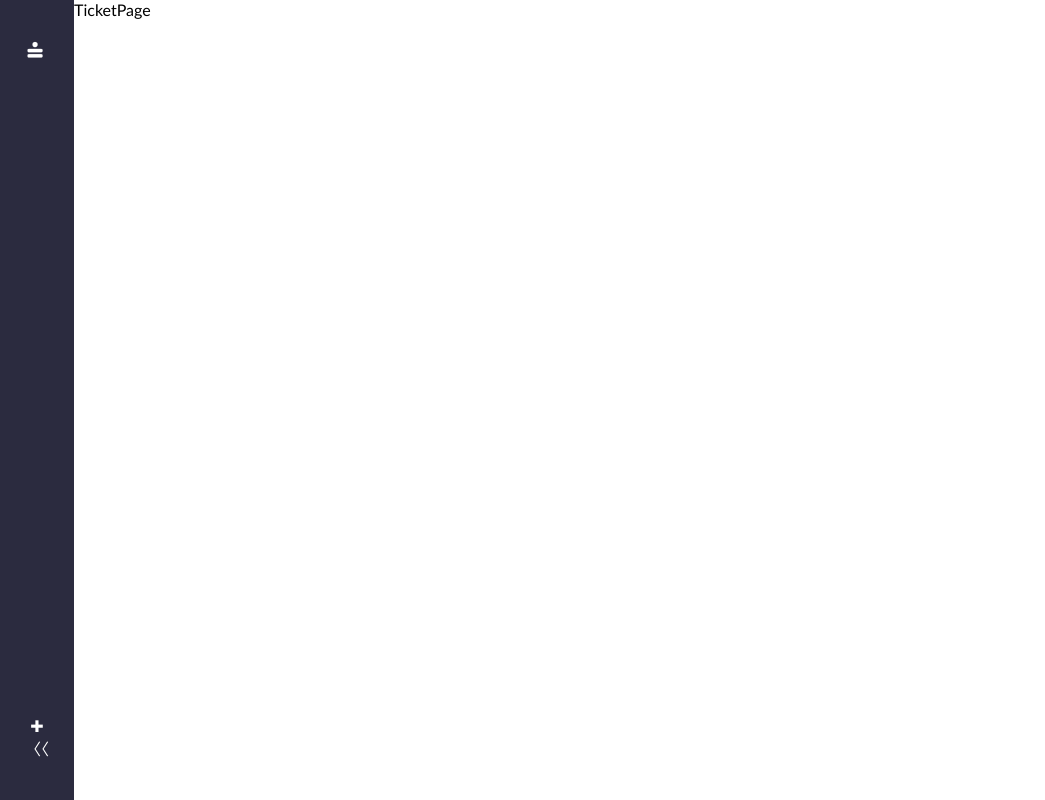
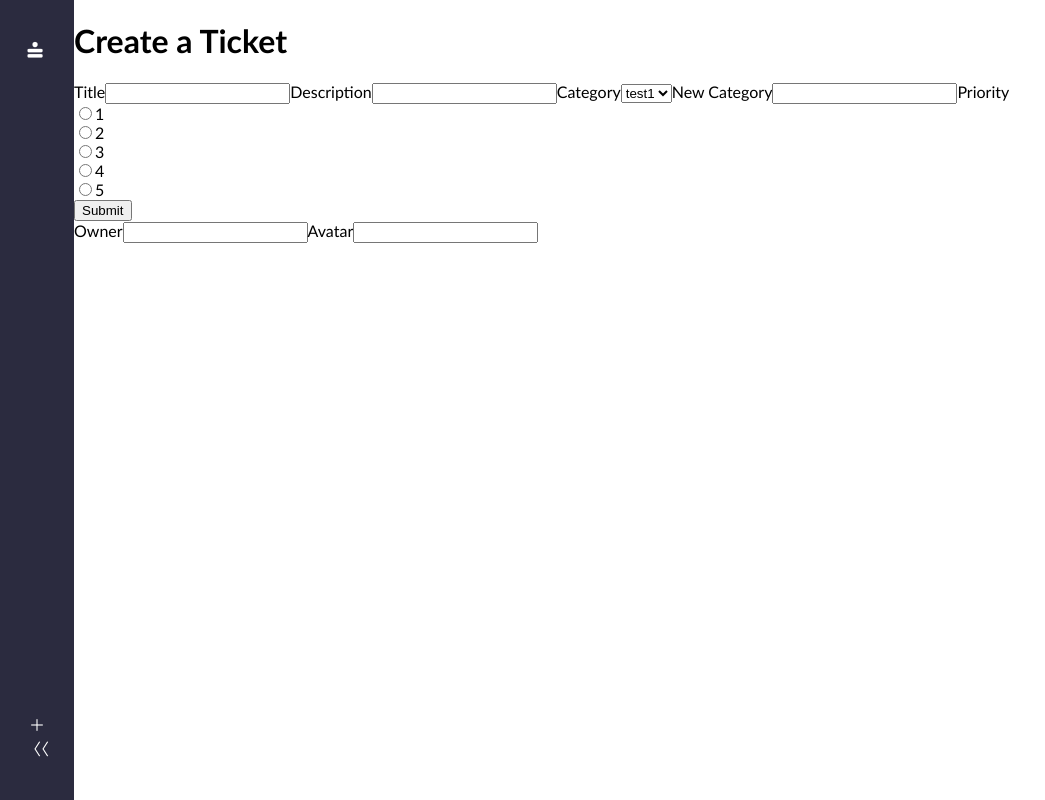
Before and after one commit to taekim-dev/monday-clone, a React (Create React App) app: page /ticket in a window 1280 px wide. Shown: the whole page, without its empty margins (0-1045 px from the left). Built offline with nearby package versions, Linux system fonts and the light colour scheme.

Commit message:
Added Ticket Page Functionalities

```diff
--- a/src/componenets/DeleteBlock.js
+++ b/src/componenets/DeleteBlock.js
@@ -1,6 +1,15 @@
 const DeleteBlock = () => {
+
+    const deleteTicket = () =>{
+        console.log('deleted')
+    }
     return (
-        <div>DeleteBlock</div>
+        <div className="delete-block">
+            <div className="delete-block">
+                <div className="delete-icon" onClick={deleteTicket}>✖︎</div>
+
+            </div>
+        </div>
     )
 }
 
--- a/src/componenets/Nav.js
+++ b/src/componenets/Nav.js
@@ -10,7 +10,7 @@
                 <img src={logo} alt="logo" />
             </div>
             <div className="controls-container">
-                <div className="icon" onClick={() => navigate('/ticket')}>✚</div>
+                <div className="icon" onClick={() => navigate('/ticket')}>＋</div>
                 <div className="icon" onClick={() => navigate('/')}>〈〈</div>
             </div>
         </nav>
--- a/src/componenets/TicketCard.js
+++ b/src/componenets/TicketCard.js
@@ -13,7 +13,7 @@
     return (
         <div className="ticket-card">
             <Link to={`/ticket/`} id="link">
-                <div className="ticket-color"></div>
+                <div className="ticket-color" style={{backgroundColor:color}}></div>
                 <h3>{ticket.title}</h3>
                 <AvatarDisplay ticket={ticket}/>
                 <StatusDisplay status={ticket.status}/>
--- a/src/index.css
+++ b/src/index.css
@@ -129,3 +129,23 @@
     background-color: rgb(104, 104, 175);
     height: 100%;
 }
+
+.ticket-card .delete-block{
+    background-color: rgb(211, 211, 211);
+    width: 50px;
+    margin: 2px;
+    display: flex;
+    justify-content: center;
+    align-items: center;
+}
+
+.ticket-card .delete-block .delete-icon{
+    width: 20px;
+    height: 20px;
+    border-radius: 10px;
+    background-color: rgb(61, 61, 61);
+    display: flex;
+    justify-content: center;
+    align-items: center;
+    color: rgb(255, 255, 255);
+}
--- a/src/pages/Dashboard.js
+++ b/src/pages/Dashboard.js
@@ -40,6 +40,15 @@
         }
     ]
 
+    const colors = [
+        'rgb(255, 179, 186)',
+        'rgb(255, 223, 186)',
+        'rgb(255, 255, 186)',
+        'rgb(186, 255, 201)',
+        'rgb(186, 255, 255)'
+
+    ]
+
     const uniqueCategories = [
         ...new Set(tickets?.map(({ category }) => category))
     ]
@@ -60,7 +69,7 @@
                             .map((filteredTicket, _index) => (
                                 <TicketCard
                                     id={_index}
-                                    color={filteredTicket.color}
+                                    color={colors[categoryIndex] || colors[0]}
                                     ticket={filteredTicket}
                                 />
                             ))
--- a/src/pages/TicketPage.js
+++ b/src/pages/TicketPage.js
@@ -1,7 +1,193 @@
+import {useState} from 'react'
+const TicketPage = () => {
+    const [formData, setFormData] = useState({
+        status: 'not started',
+        progress: 0,
+        timestamp: new Date().toISOString()
+    })
+    const editMode = false
+    const handleSubmit = () => {
+        console.log('submitted')
+    }
 
-const TicketPage = () => {
+    const handleChange = (e) => {
+        const value = e.target.value
+        const name = e.target.name
+
+        setFormData((prevState) => ({
+            ...prevState,
+            [name]: value
+            })
+        )
+    }
+
+    const categories = ['test1', 'test2']
+    console.log(formData)
+
     return (
-        <div>TicketPage</div>
+        <div className="ticket">
+            <h1>{editMode ? 'Update your Ticket' : 'Create a Ticket'}</h1>
+            <div className="ticket-container">
+                <form onSubmit={handleSubmit}>
+                    <section>
+                        <label htmlFor="title">Title</label>
+                        <input
+                            id="title"
+                            name="title"
+                            type="text"
+                            onChange={handleChange}
+                            required={true}
+                            value={formData.title}
+                        />
+                        <label htmlFor="description">Description</label>
+                        <input
+                            id="description"
+                            name="description"
+                            type="text"
+                            onChange={handleChange}
+                            required={true}
+                            value={formData.description}
+                        />
+                        <label>Category</label>
+                        <select
+                            name="category"
+                            value={formData.category}
+                            onChange={handleChange}
+                        >
+                            {categories?.map((category, _index) => (
+                                <option key={_index} value={category}>{category}</option>
+                                ))}
+
+                        </select>
+
+                        <label htmlFor="new-category">New Category</label>
+                        <input
+                            id="new-category"
+                            name="category"
+                            type="text"
+                            onChange={handleChange}
+                            required={true}
+                            value={formData.category}
+                        />
+
+                        <label>Priority</label>
+                        <div className="multiple-input-container">
+                            <input
+                                id="priority-1"
+                                name="priority"
+                                type="radio"
+                                onChnage={handleChange}
+                                value={1}
+                                checked={formData.priority === 1}
+                            />
+                            <label htmlFor="priority-1">1</label>
+                        </div>
+                        <div className="multiple-input-container">
+                            <input
+                                id="priority-2"
+                                name="priority"
+                                type="radio"
+                                onChnage={handleChange}
+                                value={2}
+                                checked={formData.priority === 2}
+                            />
+                            <label htmlFor="priority-2">2</label>
+                        </div>
+                        <div className="multiple-input-container">
+                            <input
+                                id="priority-1"
+                                name="priority"
+                                type="radio"
+                                onChnage={handleChange}
+                                value={3}
+                                checked={formData.priority === 3}
+                            />
+                            <label htmlFor="priority-3">3</label>
+                        </div>
+                        <div className="multiple-input-container">
+                            <input
+                                id="priority-4"
+                                name="priority"
+                                type="radio"
+                                onChnage={handleChange}
+                                value={4}
+                                checked={formData.priority === 4}
+                            />
+                            <label htmlFor="priority-4">4</label>
+                        </div>
+                        <div className="multiple-input-container">
+                            <input
+                                id="priority-5"
+                                name="priority"
+                                type="radio"
+                                onChnage={handleChange}
+                                value={5}
+                                checked={formData.priority === 5}
+                            />
+                            <label htmlFor="priority-5">5</label>
+                        </div>
+
+                        {editMode &&
+                           <>
+                           <input
+                            type="range"
+                            id="progress"
+                            name="progress"
+                            value={formData.progress}
+                            min="0"
+                            max="100"
+                            onChange={handleChange}
+                        />
+                        <label htmlFor="progress">Progress</label>
+
+
+                        <label>Status</label>
+                        <select
+                            name="status"
+                            value={formData.status}
+                            oneChange={handleChange}
+                        >
+                            <option selected={formData.status === 'done'} value='done'>Done</option>
+                            <option selected={formData.status === 'working on it'} value='working on it'>Working on it</option>
+                            <option selected={formData.status === 'stuck'} value='stuck'>Stuck</option>
+                            <option selected={formData.status === 'not started'} value='not started'>Not Started</option>
+                        </select>
+                        </>
+                        }
+
+                        <input type="submit"/>
+                    </section>
+
+                    <section>
+                        <label htmlFor="owner">Owner</label>
+                        <input
+                            id="owner"
+                            name="owner"
+                            type="text"
+                            onChange={handleChange}
+                            required={true}
+                            value={formData.owner}
+                        />
+                        <label htmlFor="avatar">Avatar</label>
+                        <input
+                            id="avatar"
+                            name="avatar"
+                            type="url"
+                            onChange={handleChange}
+                            required={true}
+                            value={formData.avatar}
+                        />
+                        <div className="img-preview">
+                            {formData.avatar && (
+                                <img src={formData.avatar} alt="image preview" />
+                            )}
+                        </div>
+
+                    </section>
+
+                </form>
+            </div>
+        </div>
     )
 }
 
```
